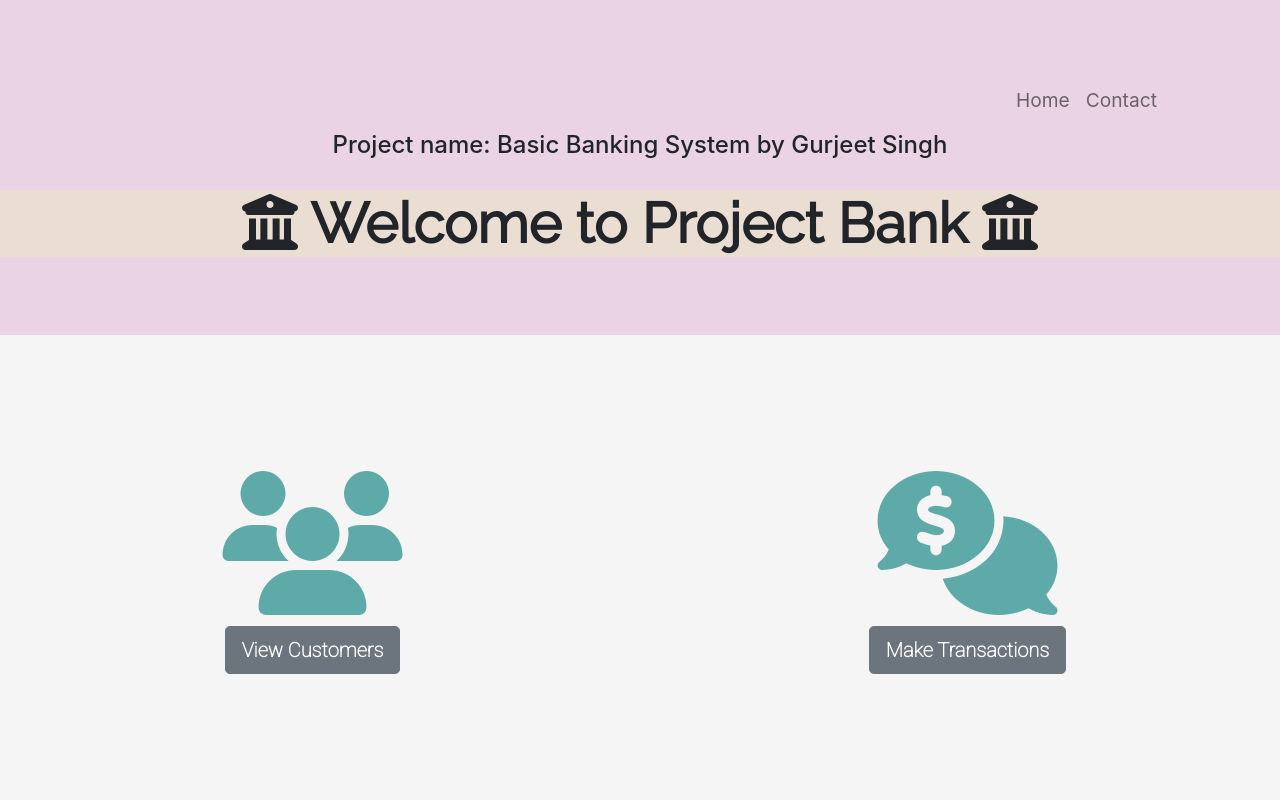
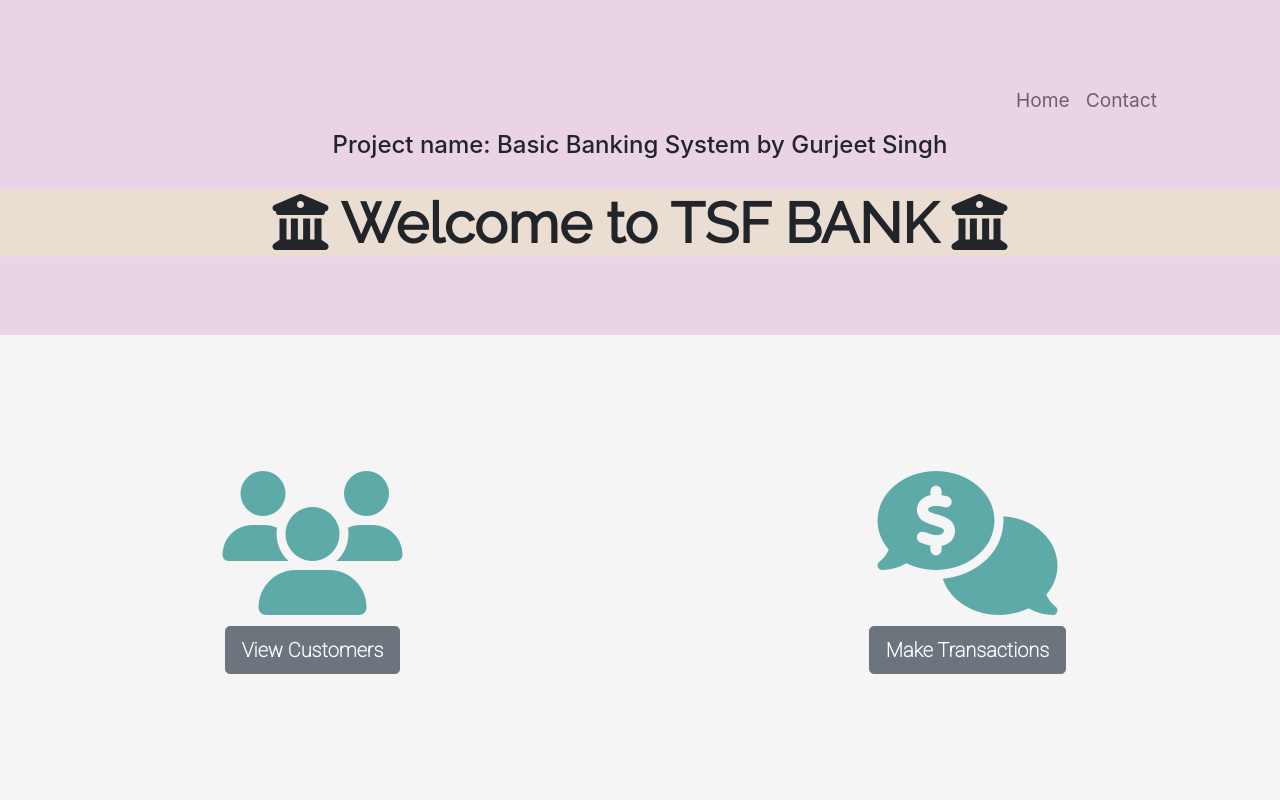
Before and after one commit to GurjeetSingh01/GurjeetSingh-dot.github.io, a plain HTML site: page index.html in a window 1280 px wide. Shown: the top 800 px of the page. Drawn offline with nearby package versions, Linux system fonts and the light colour scheme.

Commit message:
updateindex.html
commit

```diff
--- a/index.html
+++ b/index.html
@@ -55,7 +55,7 @@
 
     </div>
      <h4 align="center">Project name: Basic Banking System by Gurjeet Singh</h4>
-    <h1 class="main-heading"><i class="fas fa-university"></i> Welcome to Project Bank <i class="fas fa-university"></i></h1>
+    <h1 class="main-heading"><i class="fas fa-university"></i> Welcome to TSF BANK <i class="fas fa-university"></i></h1>
 
   </section>
 
```
